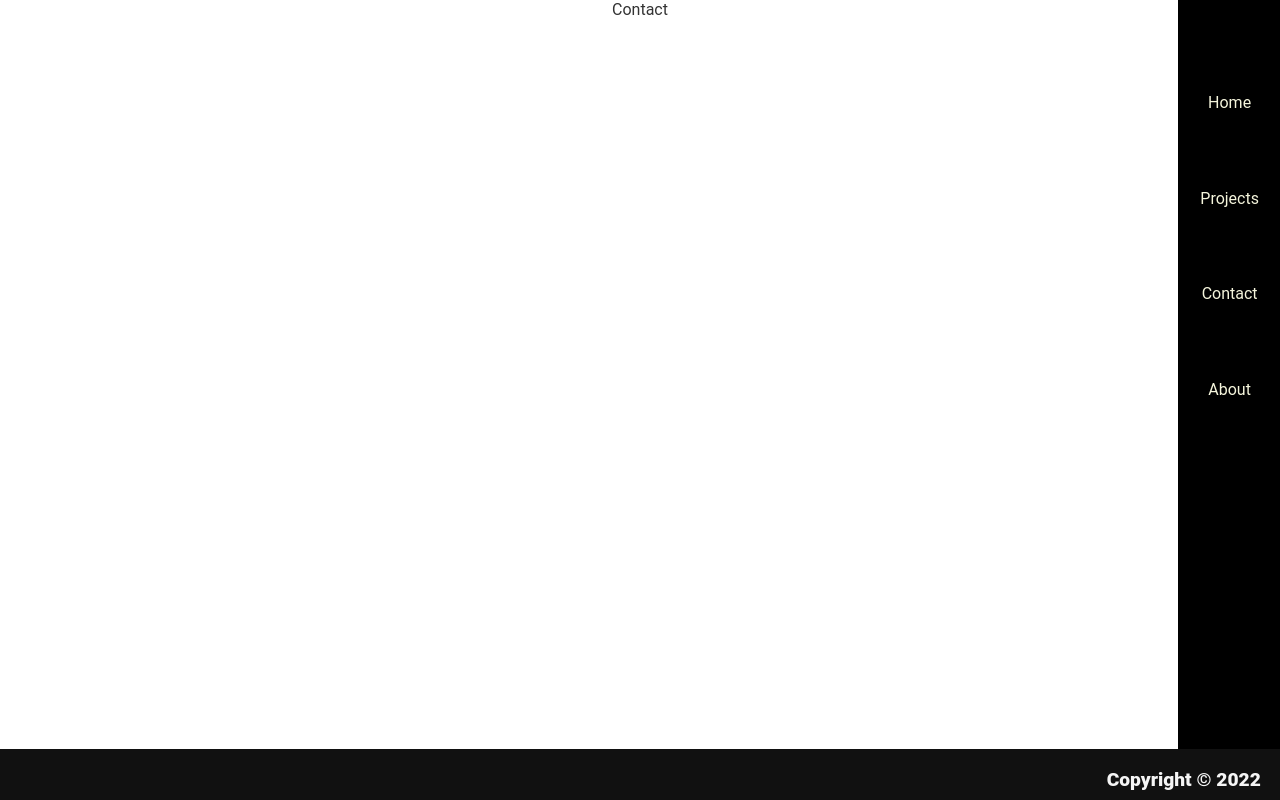
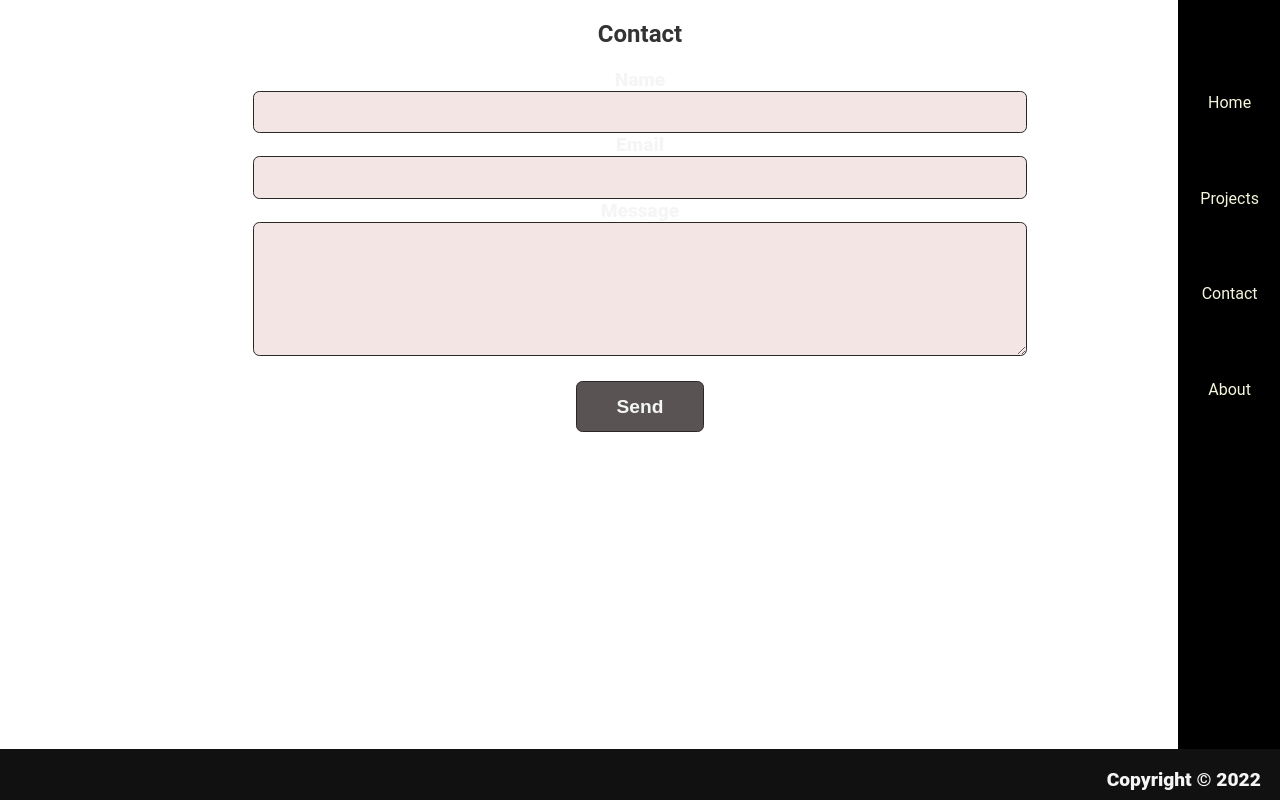
Before and after one commit to sj1978/Portfolio-React, a React (Create React App) app in the folder portfolio/: page /contact in a window 1280 px wide. Built offline with nearby package versions, Linux system fonts and the light colour scheme.

Commit message:
add form and styling

```diff
--- a/portfolio/src/Contact.js
+++ b/portfolio/src/Contact.js
@@ -1,7 +1,33 @@
 import React from 'react'
+import  { useRef } from 'react';
+import emailjs from '@emailjs/browser';
+import './Contact.css'
 
 export const Contact = () => {
+  const form = useRef();
+
+  const sendEmail = (e) => {
+    e.preventDefault();
+
+    emailjs.sendForm('service_yyhugbz', 'template_t0z9cfi', form.current, 'vvsATdb4z4kkoYGOa')
+      .then((result) => {
+          console.log(result.text);
+      }, (error) => {
+          console.log(error.text);
+      });
+  };
   return (
-    <div>Contact</div>
+   <section className='contact'>
+      <h1>Contact</h1>
+      <form className='contact-form' ref={form} onSubmit={sendEmail} >
+      <label>Name</label>
+      <input className='inputs' type="text" name="user_name" />
+      <label>Email</label>
+      <input className='inputs' type="email" name="user_email" />
+      <label>Message</label>
+      <textarea className='text-area' name="message" />
+      <input className='button' type="submit" value="Send" />
+    </form>
+   </section>
   )
 }
```
